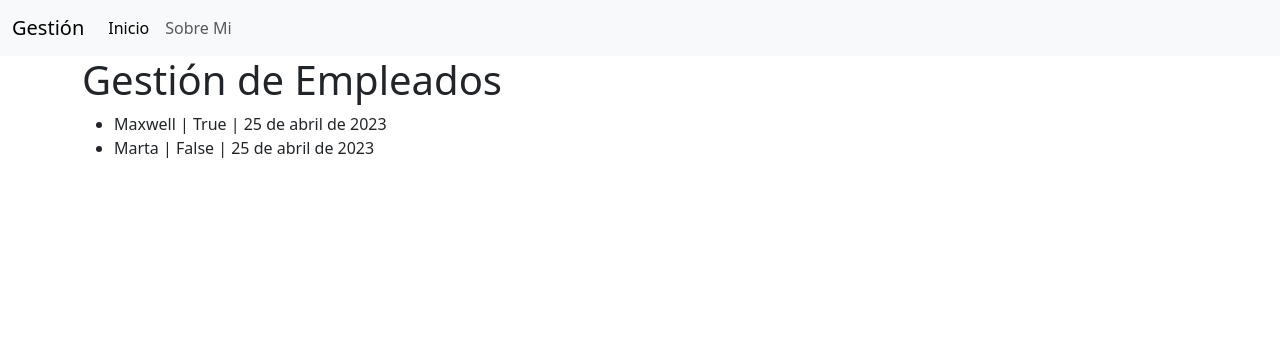
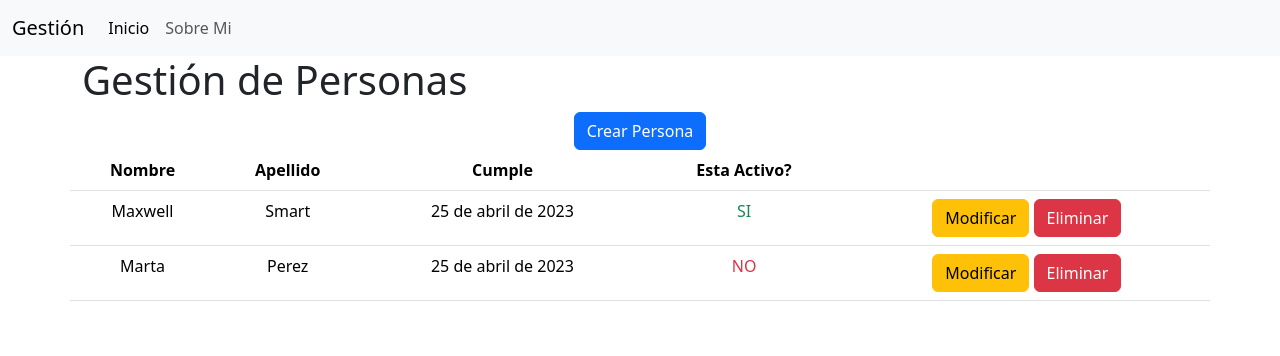
Before and after one commit to maxwellnewage/it-formacion-django-gestion-empleados, a Django app: page / in a window 1280 px wide. Shown: the top 356 px of the page. Run offline with Django 4.2, Linux system fonts and the light colour scheme; data comes from the database, SQL or seed files in the repository; both versions use the stored data as it was before the commit.

Commit message:
implementacion parcial de CRUD Person

```diff
--- a/app/templates/home.html
+++ b/app/templates/home.html
@@ -1,12 +1,49 @@
 {% extends 'base.html' %}
 
 {% block content %}
-    <h1>Gestión de Empleados</h1>
+<h1>Gestión de Personas</h1>
 
-    <ul>
-        {% for person in persons %}
-            <li>{{ person.firstname }} | {{ person.is_active }} | {{ person.birth }}</li>
-        {% endfor %}
-    </ul>
+<div class="row text-center">
+    <div class="col">
+        <a class="btn btn-primary" href="{% url 'person-create' %}">Crear Persona</a>
+    </div>
+</div>
+
+<div class="row">
+    <table class="table text-center">
+    <thead>
+    <tr>
+        <th scope="col">Nombre</th>
+        <th scope="col">Apellido</th>
+        <th scope="col">Cumple</th>
+        <th scope="col">Esta Activo?</th>
+        <th scope="col"></th>
+    </tr>
+    </thead>
+    <tbody>
+    {% for person in persons %}
+    <tr>
+        <td>{{ person.firstname }}</td>
+        <td>{{ person.lastname }}</td>
+        <td>{{ person.birth }}</td>
+
+        {% if person.is_active %}
+          <td class="text-success">SI</td>
+        {% else %}
+          <td class="text-danger">NO</td>
+        {% endif %}
+
+        <td>
+          <a href="#" class="btn btn-warning">Modificar</a>
+          <a href="{% url 'person-delete' person.id %}" class="btn btn-danger">Eliminar</a>
+        </td>
+
+    </tr>
+    {% endfor %}
+    </tbody>
+</table>
+</div>
+
+
 
 {% endblock %}
--- a/app/urls.py
+++ b/app/urls.py
@@ -4,4 +4,6 @@ from app import views
 urlpatterns = [
     path('', views.home, name="home"),
     path('about/', views.about_us, name="about-us"),
+    path('person/delete/<str:person_id>', views.delete_person, name="person-delete"),
+    path('person/create', views.create_person, name="person-create"),
 ]
--- a/app/views.py
+++ b/app/views.py
@@ -1,5 +1,6 @@
-from django.shortcuts import render
+from django.shortcuts import render, redirect
 from .models import Person
+from .forms import PersonForm
 
 
 def home(request):
@@ -12,3 +13,26 @@ def home(request):
 
 def about_us(request):
     return render(request, 'about_us.html')
+
+
+def delete_person(request, person_id):
+    person = Person.objects.get(id=person_id)
+    person.delete()
+    return redirect('home')
+
+
+def create_person(request):
+    form = PersonForm()
+
+    if request.method == "POST":
+        form = PersonForm(request.POST)
+        if form.is_valid():
+            form.save()
+            return redirect('home')
+
+    return render(request, 'form.html', {
+        'form': form,
+        'submit': 'Crear',
+        'title': 'Crear Persona',
+        'action': 'btn-primary'
+    })
```
Also changed, not shown: app/forms.py (added, +9 -0 lines), app/templates/form.html (added, +12 -0 lines), app/models.py (line endings or trailing spaces), db.sqlite3 (deleted).
